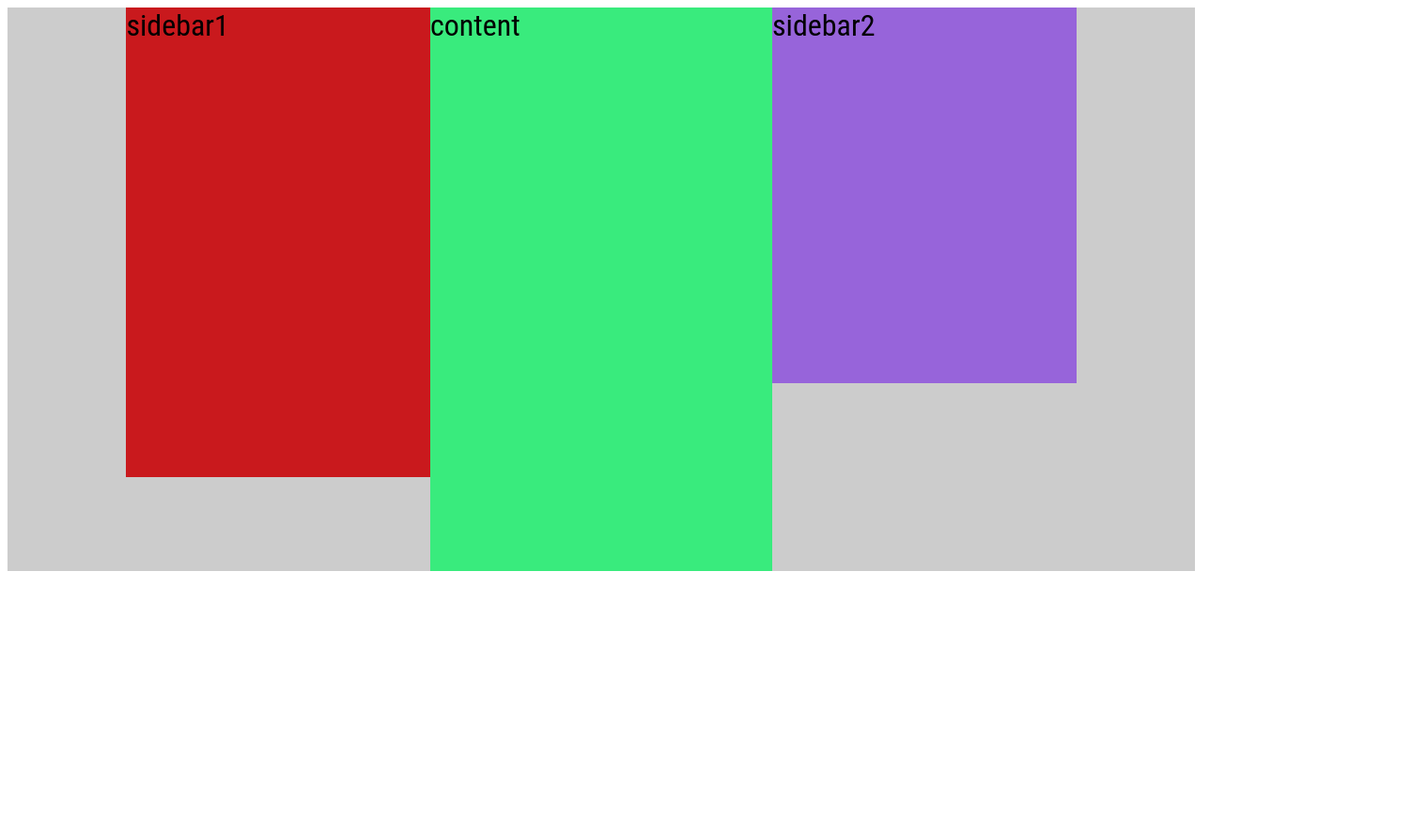
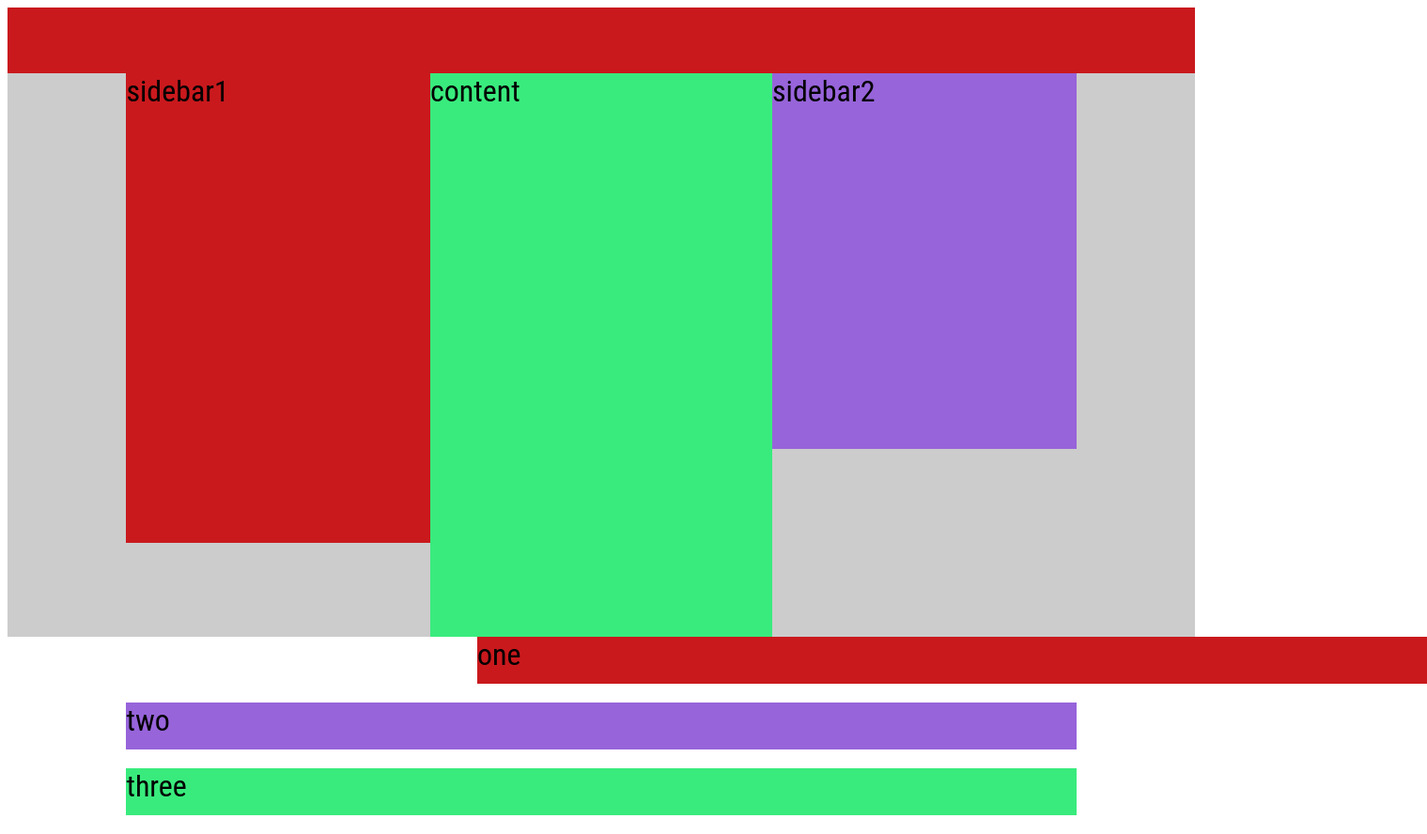
Before and after one commit to chickenclaw13/Tetris, a plain HTML site: page index.html in a window 1280 px wide. Shown: the whole page at 94% size, 1519 px wide, since content can reach past the window. Before the commit the page ends 800 px from the top, so only its background shows below. Drawn offline with Linux system fonts and the light colour scheme.

Commit message:
position test

```diff
--- a/css/style.sass
+++ b/css/style.sass
@@ -6,6 +6,12 @@ body
   color: #000000
   font-size: 32px
 
+
+.site-header
+  width: 100%
+  height: 70px
+  background-color: $primary-color
+  position: relative
 
 
 .container
@@ -46,3 +52,24 @@ body
     content:''
     display: block
     clear: both
+
+.center
+  margin-left: auto
+  margin-right: auto
+  width: 80%
+  height: 50px
+  margin-bottom: 20px
+
+.one
+  background-color: $primary-color
+  // position: absolute
+  margin-left: 500px
+
+
+.two
+  background-color: $secondary-color
+  // position: absolute
+
+
+.three
+  background-color: $tertiary-color
--- a/index.html
+++ b/index.html
@@ -8,9 +8,7 @@
         <link rel="stylesheet" href="css/style.css">
     </head>
     <body>
-       <!-- <div class="one">
-        hahahahahahaha
-       </div> -->
+       <div class="site-header"></div>
        <div class="site-main">
             <div class="container site-main-inner">
                 <div class="sidebar">sidebar1</div>
@@ -18,5 +16,11 @@
                 <div class="sidebar">sidebar2</div>
             </div>
         </div>
+
+            <div class="main">
+                <div class="one center">one</div>
+                <div class="two center">two</div>
+                <div class="three center">three</div>
+            </div>
     </body>
 </html>
```
Also changed, not shown: css/style.css.
